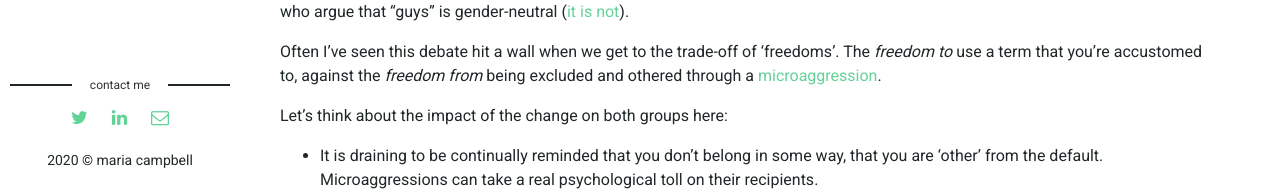
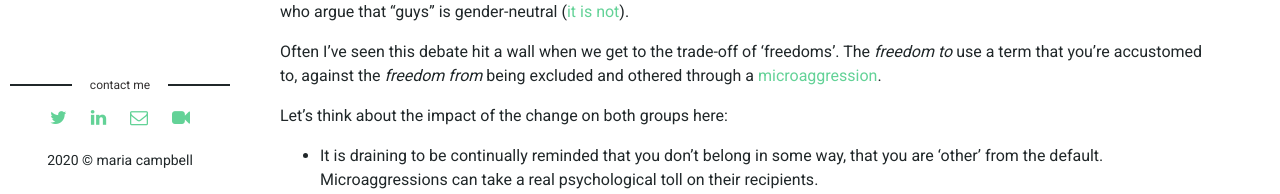
Before and after one commit to moyni/moyni.github.io, a Jekyll site: the page built from _posts/2019-09-22-guys.markdown, in a window 1280 px wide and 1400 px high, scrolled down 545 px. Shown: the part 1195-1389 px from the top of the window. Built offline with Jekyll 4.4.1, drawn with Linux system fonts in a browser that asks for light colours; some of the changed text lies outside the part shown.

Commit message:
add videocall link

```diff
--- a/_layouts/main.html
+++ b/_layouts/main.html
@@ -21,6 +21,7 @@ layout: default
           <li><a href="https://twitter.com/{{ site.social-twitter }}" target="_blank"><i class="fa fa-twitter" aria-hidden="true"></i></a></li>
           <li class="linkedin"><a href="https://in.linkedin.com/in/{{site.social-linkedin}}" target="_blank"><i class="fa fa-linkedin"></i></a></li>
           <li class="email"><a href="mailto:{{site.social-email}}"><i class="fa fa-envelope-o"></i></a></li>
+          <li><a href="https://culturevist.com/product/live-video-call-with-maria-campbell/" target="_blank"><i class= "fa fa-video-camera"></i></a></li>
       </ul>
     </section> <!-- End Section Contact -->
     <div class="copyright">
--- a/_layouts/post.html
+++ b/_layouts/post.html
@@ -22,9 +22,9 @@ layout: main
       {{content | markdownify}}
       <div class="page-footer">
         <div class="page-share">
-          <a href="https://twitter.com/intent/tweet?text={{ page.title }}&url={{ site.url }}{{ page.url }}&via=moynibell" title="Share on Twitter" rel="nofollow" target="_blank">Tweet</a>
-          <a href="https://facebook.com/sharer.php?u={{ site.url }}{{ page.url }}" title="Share on Facebook" rel="nofollow" target="_blank">Share on Facebook</a>
-          <a href="https://www.linkedin.com/shareArticle?mini=true&url={{ site.url }}{{ page.url }}" title="Share on LinkedIn" rel="nofollow" target="_blank">Share with LinkedIn</a>
+          <a href="https://twitter.com/intent/tweet?text={{ page.title }}&url={{ site.url }}{{ page.url }}&via=moynibell" title="Share with Twitter" rel="nofollow" target="_blank">Share with <i class= "fa fa-twitter"></i></a>
+          <a href="https://facebook.com/sharer.php?u={{ site.url }}{{ page.url }}" title="Share with Facebook" rel="nofollow" target="_blank">Share with <i class= "fa fa-facebook"></i></a>
+          <a href="https://www.linkedin.com/shareArticle?mini=true&url={{ site.url }}{{ page.url }}" title="Share with LinkedIn" rel="nofollow" target="_blank">Share with <i class= "fa fa-linkedin"></i></a>
         </div>
       </div>
 
--- a/assets/css/main.css
+++ b/assets/css/main.css
@@ -1299,7 +1299,8 @@ a.newer-posts:hover {
   background-color: #fff;
   border: 1px solid #4ba173;
   padding: 5px 10px;
-  margin-left: 5px;
+  margin-right: 5px;
+  margin-top: 5px;
   color: #63d297;
   font-size: 12px;
   -webkit-transition: background-color .3s;
```
